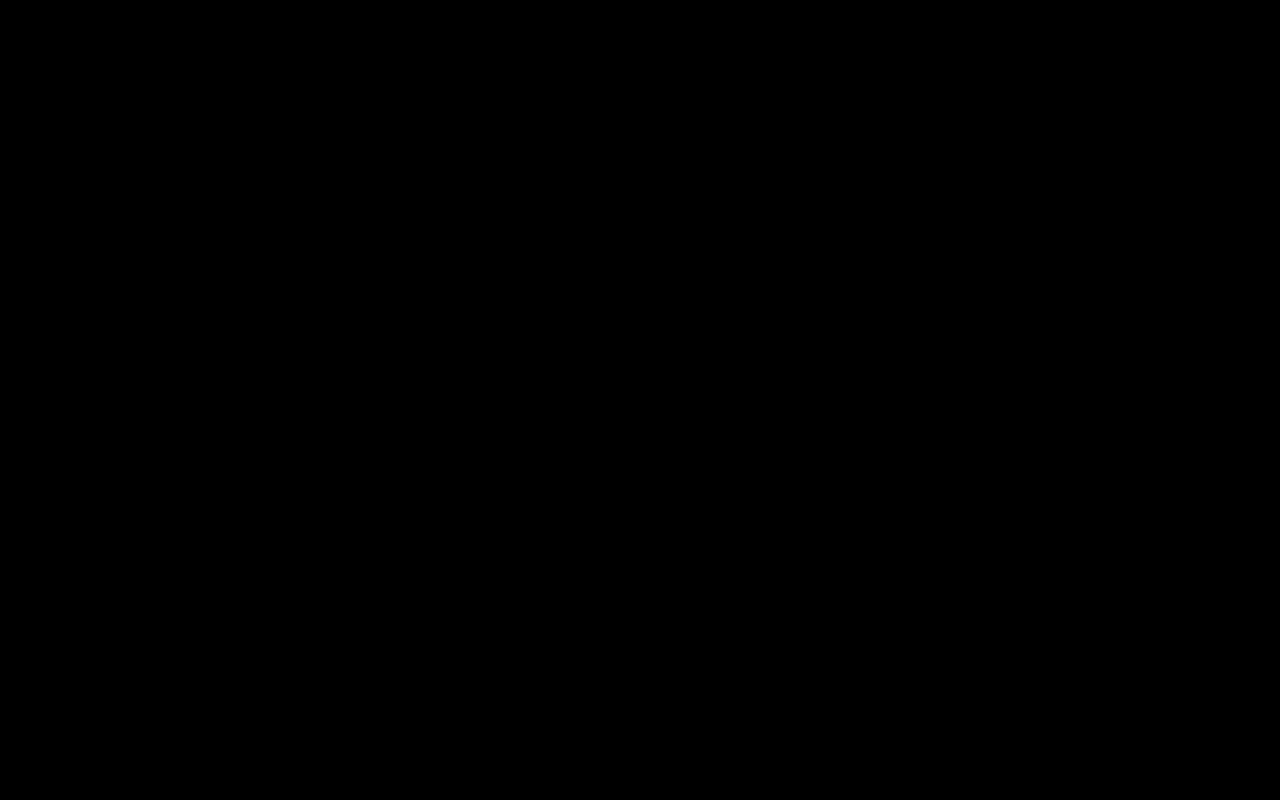
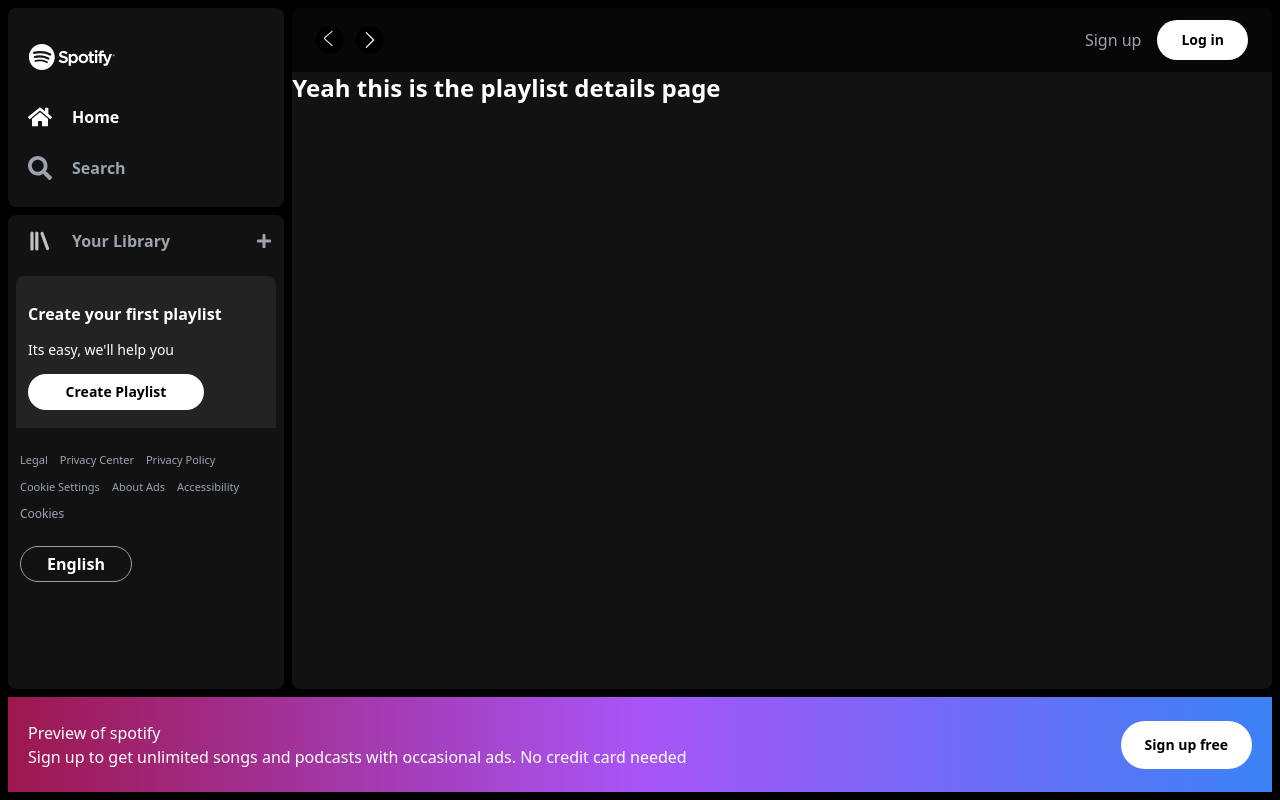
Before and after one commit to victor-nsengiyumva/spotify-webplayer-clone-UI, a React (Vite) app: page /playlist/1 in a window 1280 px wide. Before the commit this address had no page. Built offline with nearby package versions, Linux system fonts and the light colour scheme.

Commit message:
routed all the auth button on the home page to the login page

```diff
--- a/src/features/home/components/picture_card.jsx
+++ b/src/features/home/components/picture_card.jsx
@@ -21,7 +21,7 @@ export default function PictureCard() {
 
         <div className='mr-3.5 mb-4 group hover:bg-custom-color-2 relative bg-custom-color-4  h-273px w-[190px] flex flex-col items-start pt-3.5 pb-3.5 pl-3.5 rounded-lg'>
             <div className='h-[160px] w-[160px]  rounded-lg '>
-                <img className='w-full h-full object-fill rounded-lg ml-0.5' src={album_cover} alt="" />
+                <img className='w-full h-full object-fill rounded-lg ml-0.5 shadow-lg' src={album_cover} alt="" />
             </div>
             <p className='text-white mt-3 font-bold ml-0.5'>
                 lofi beats
--- a/src/features/home/routes/home.jsx
+++ b/src/features/home/routes/home.jsx
@@ -3,8 +3,7 @@ import { FaHome, FaSearch, FaPlus } from 'react-icons/fa';
 import library_image from '../../../assets/library-gray.svg'
 import back_arrow from '../../../assets/back-arrow.svg'
 import forward_arrow from '../../../assets/forward-arrow.svg'
-import DashArea from './dash_area';
-import { Outlet } from 'react-router-dom';
+import { Outlet, Link } from 'react-router-dom';
 
 
 export default function Home() {
@@ -100,13 +99,17 @@ export default function Home() {
                                 </div>
                             </div>
                             <div className='flex items-center'>
-                                <p className='text-gray-400'>Sign up</p>
+                                <Link to={`login`}>
+                                    <p className='text-gray-400'>Sign up</p>
+                                </Link>
+                                <Link to={`login`}>
                                 <button type="button" className="h-10 bg-white font-bold px-6 rounded-full text-sm ml-4">
                                     Log in
                                 </button>
+                                </Link>
                             </div>
                         </nav>
-                        <Outlet/>
+                        <Outlet />
                     </div>
                 </div>
 
@@ -120,9 +123,11 @@ export default function Home() {
                         Sign up to get unlimited songs and podcasts with occasional ads. No credit card needed
                     </p>
                 </div>
+                <Link to={`login`}>
                 <button type="button" className="h-12 bg-white font-bold px-6 rounded-full text-sm">
                     Sign up free
                 </button>
+                </Link>
             </section>
         </section>
     )
--- /dev/null
+++ b/src/features/home/routes/playlist_details.jsx
@@ -0,0 +1,9 @@
+
+
+export default function PlayListDetails(){
+    return(
+        <div className="text-white font-bold text-2xl">
+            Yeah this is the playlist details page
+        </div>
+    )
+}
--- a/src/features/login/components/form_field.jsx
+++ b/src/features/login/components/form_field.jsx
@@ -19,7 +19,7 @@ export default function FormField() {
                         <input className=" ml-1 mr-3" type="checkbox" />
                         <p className="text-white">Remember me</p>
                     </div>
-                    <Link to="/home">
+                    <Link to="/">
                         <button className="bg-green-500 text-black font-bold mb-8 w-80 h-12 rounded-full hover:bg-green-700 " type="button">Log in</button>
                     </Link>
                 </form>
--- a/src/main.jsx
+++ b/src/main.jsx
@@ -7,6 +7,7 @@ import Login from "./features/login/components/login_page.jsx"
 import ErrorPage from './features/Errors/error_page.jsx'
 import Test from './features/mock_tests.jsx/testing.jsx'
 import Index from './features/home/routes/index_route.jsx'
+import PlayListDetails from './features/home/routes/playlist_details.jsx'
 
 
 const router = createBrowserRouter([
@@ -16,7 +17,10 @@ const router = createBrowserRouter([
     errorElement: <ErrorPage />,
     children: [
       { index: true, element: <Index/> },
-
+      {
+        path: 'playlist/:playListId',
+        element:<PlayListDetails/>
+      }
     ]
   },
   {
```
